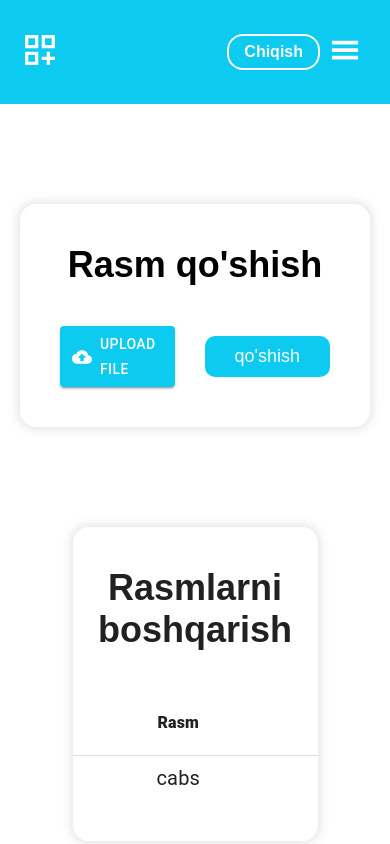
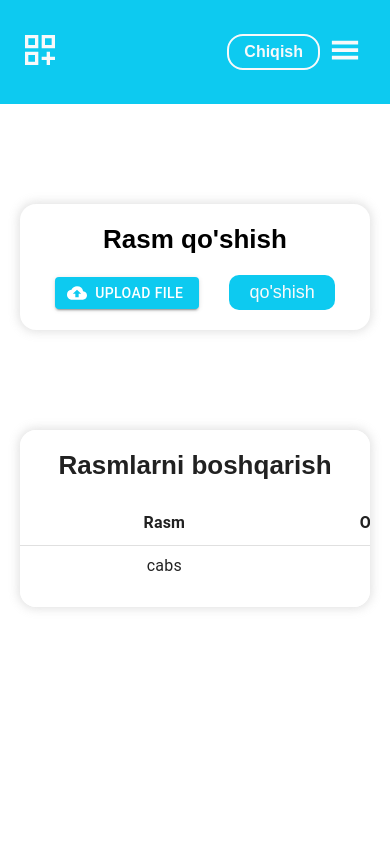
Before and after one commit to muhammadali0666/bloguz-sample, a React (Vite) app: page /admin-page-scret-control/admin-photo in a window 390 px wide. Shown: the top 844 px of the page. Built offline with nearby package versions, Linux system fonts and the light colour scheme; the HTML template or start-up script is replaced by a standard one.

Commit message:
finished admin page ui

```diff
--- a/src/pages/adminImg/adminImg.css
+++ b/src/pages/adminImg/adminImg.css
@@ -43,7 +43,7 @@
   align-items: center;
   margin-bottom: 200px !important;
   text-align: center !important;
-  width: 70% !important;
+  width: 100% !important;
   margin: 100px auto !important;
   box-shadow: 0px 0px 10px 2px rgba(160, 160, 160, 0.3) !important;
   border-radius: 16px !important;
@@ -64,3 +64,122 @@
 .admin-img-delete {
   font-size: 25px !important;
 }
+@media (max-width: 900px) {
+  .admin-img-inner {
+    padding-top: 100px;
+    display: flex;
+    flex-direction: column;
+    align-items: center;
+    padding: 40px !important;
+    margin-top: 100px;
+  }
+  .admin-img-title {
+    font-size: 26px !important;
+    margin-bottom: 30px !important;
+  }
+  .admin-img-box {
+    display: flex;
+    align-items: center;
+  }
+  .admin-img-add {
+    font-size: 14px !important;
+    line-height: 0.75rem !important;
+  }
+  .admin-img-add-btn {
+    padding: 7px 20px;
+    margin-left: 30px;
+    font-size: 18px;
+  }
+
+  .admin-img-title-bottom {
+    font-size: 26px;
+    margin-bottom: 30px;
+    text-align: center;
+  }
+  .admin-img-table {
+    display: flex;
+    flex-direction: column;
+    align-items: center;
+    margin-bottom: 0px !important;
+    text-align: center !important;
+    width: 100% !important;
+    margin: 100px auto !important;
+    padding: 40px !important;
+    margin-top: 100px !important;
+  }
+  .admin-img-header {
+    padding-top: 20px !important;
+    padding-bottom: 20px !important;
+    font-size: 16px !important;
+    font-weight: 600 !important;
+    text-align: center !important;
+  }
+  .admin-img-body {
+    font-size: 16px !important;
+    text-align: center !important;
+  }
+  .admin-img-delete {
+    font-size: 22px !important;
+  }
+}
+
+@media (max-width: 500px) {
+  .admin-img-inner {
+    padding-top: 80px;
+    display: flex;
+    flex-direction: column;
+    align-items: center;
+    padding: 20px !important;
+    margin-top: 100px;
+  }
+  .admin-img-title {
+    font-size: 26px !important;
+    margin-bottom: 20px !important;
+  }
+  .admin-img-box {
+    display: flex;
+    align-items: center;
+  }
+  .admin-img-add {
+    font-size: 14px !important;
+    line-height: 0.75rem !important;
+  }
+  .admin-img-add-btn {
+    padding: 7px 20px;
+    margin-left: 30px;
+    font-size: 18px;
+  }
+
+  .admin-img-title-bottom {
+    font-size: 26px;
+    margin-bottom: 20px;
+    text-align: center;
+  }
+  .admin-img-table {
+    display: flex;
+    flex-direction: column;
+    align-items: center;
+    margin-bottom: 0px !important;
+    text-align: start !important;
+    width: 100% !important;
+    margin: 100px auto !important;
+    padding: 0px !important;
+    padding-top: 20px !important;
+    padding-bottom: 20px !important;
+    margin-top: 100px !important;
+  }
+  .admin-img-header {
+    padding-top: 10px !important;
+    padding-bottom: 10px !important;
+    font-size: 16px !important;
+    font-weight: 600 !important;
+    text-align: center !important;
+  }
+  .admin-img-body {
+    font-size: 16px !important;
+    text-align: center !important;
+  }
+  .admin-img-delete {
+    font-size: 22px !important;
+  }
+}
```
